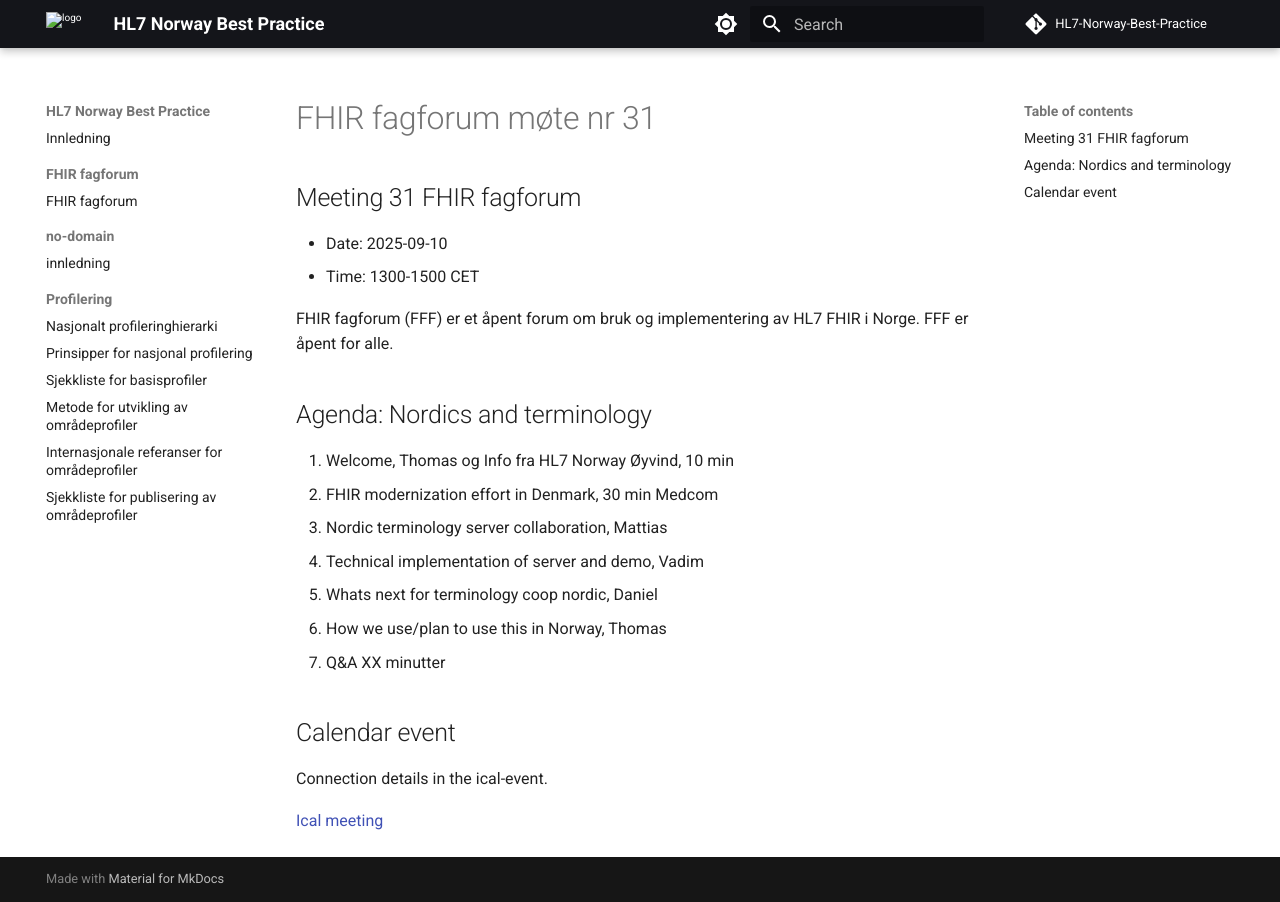
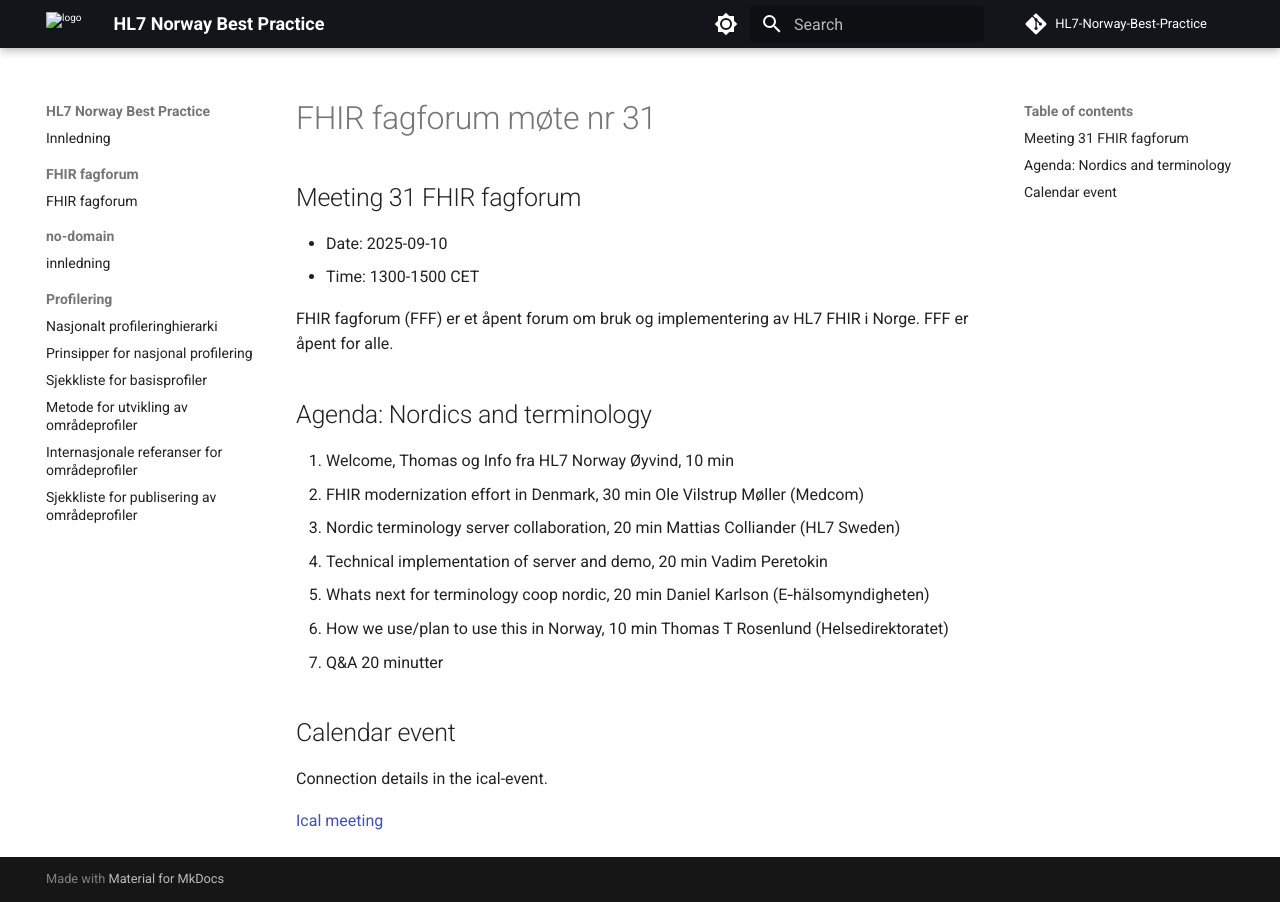
Before and after one commit to HL7Norway/best-practice, an MkDocs documentation site: the page built from docs/FHIR-faglig-forum/_agenda/2025-09-10-agenda.md, in a window 1280 px wide. Built offline with MkDocs 1.6.1 and Material for MkDocs 9.7.7, drawn with Linux system fonts in a browser that asks for light colours; comment, search, counter and statistics services are not loaded.

Commit message:
Agenda update

```diff
--- a/docs/FHIR-faglig-forum/_agenda/2025-09-10-agenda.md
+++ b/docs/FHIR-faglig-forum/_agenda/2025-09-10-agenda.md
@@ -16,12 +16,12 @@
 ## Agenda: Nordics and terminology
 
 1. Welcome, Thomas og Info fra HL7 Norway Øyvind, 10 min
-2. FHIR modernization effort in Denmark, 30 min Medcom
-3. Nordic terminology server collaboration, Mattias
-4. Technical implementation of server and demo, Vadim
-5. Whats next for terminology coop nordic, Daniel
-6. How we use/plan to use this in Norway, Thomas
-7. Q&A XX minutter
+2. FHIR modernization effort in Denmark, 30 min Ole Vilstrup Møller (Medcom)
+3. Nordic terminology server collaboration, 20 min Mattias Colliander (HL7 Sweden)
+4. Technical implementation of server and demo, 20 min Vadim Peretokin
+5. Whats next for terminology coop nordic, 20 min Daniel Karlson (E‑hälsomyndigheten)
+6. How we use/plan to use this in Norway, 10 min Thomas T Rosenlund (Helsedirektoratet)
+7. Q&A 20 minutter
 
 ## Calendar event
 
```
